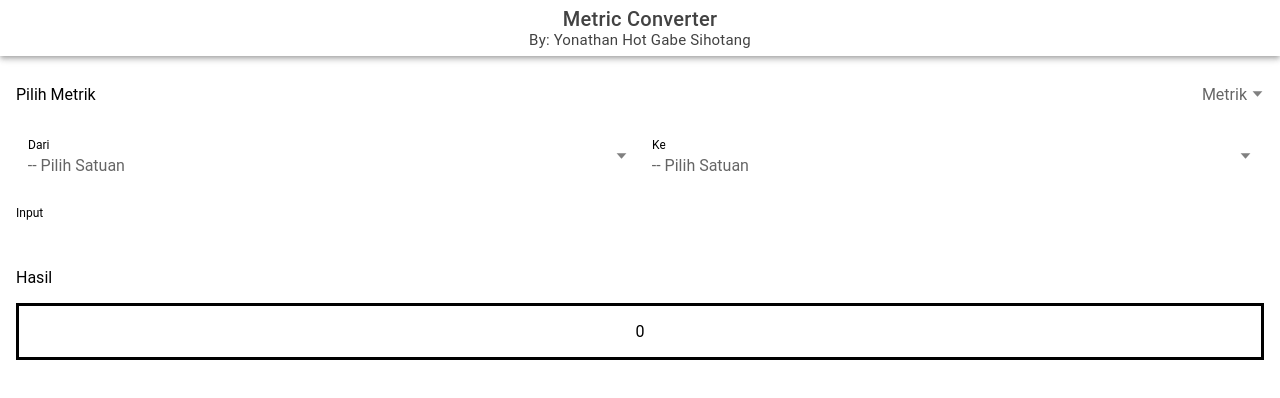
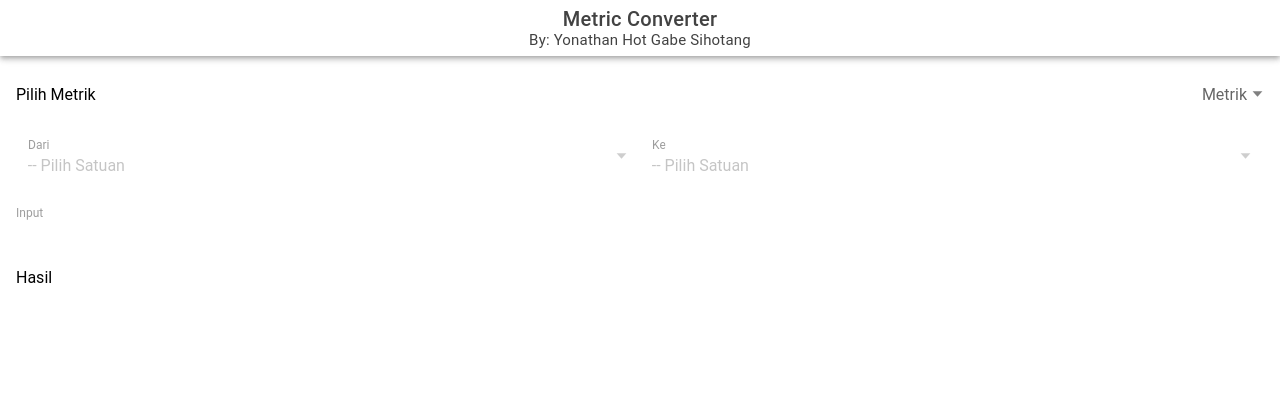
Before and after one commit to sihotang-yonathan1/metric_converter-yonathan_sihotang-ionic, a React (Vite) app: page /home in a window 1280 px wide. Shown: the top 398 px of the page. Built offline with nearby package versions, Linux system fonts and the light colour scheme.

Commit message:
[HomeContentContainer] fix input not disabled when no metric is choosen

```diff
--- a/src/components/HomeContentContainer.tsx
+++ b/src/components/HomeContentContainer.tsx
@@ -32,7 +32,7 @@ const availableMetric = [
 
 function SecondRowItemContentContainer({label, isDisabled, placeholder, metricIndex, changeFunction}:
     {isDisabled: boolean, label: string, placeholder: string, metricIndex: number, changeFunction: any}){
-    const selectedUnit = availableMetric[metricIndex].units
+    const selectedUnit = metricIndex !== -1 ? availableMetric[metricIndex].units : null
 
     return (
         <div className="dropdown_input_container">
@@ -42,7 +42,7 @@ function SecondRowItemContentContainer({label, isDisabled, placeholder, metricIn
                 labelPlacement="stacked"
                 disabled={isDisabled}
                 onIonChange={changeFunction}>
-                {selectedUnit.map(unit => {
+                {selectedUnit && selectedUnit.map(unit => {
                     return (
                         <IonSelectOption
                             value={selectedUnit.indexOf(unit)}
@@ -61,7 +61,7 @@ function SecondRowContentContainer({to_function, from_function, metricIndex, isD
         <div className="dropdown_container">
             <SecondRowItemContentContainer
                 label="Dari"
-                isDisabled={false}
+                isDisabled={isDisabled}
                 placeholder="-- Pilih Satuan"
                 metricIndex={metricIndex}
                 changeFunction={from_function}
@@ -69,7 +69,7 @@ function SecondRowContentContainer({to_function, from_function, metricIndex, isD
 
             <SecondRowItemContentContainer
                 label="Ke"
-                isDisabled={false}
+                isDisabled={isDisabled}
                 placeholder="-- Pilih Satuan"
                 metricIndex={metricIndex}
                 changeFunction={to_function}
@@ -80,7 +80,7 @@ function SecondRowContentContainer({to_function, from_function, metricIndex, isD
 
 
 export function ContentContainer(){
-    const [metricIndex, setMetricIndex] = useState(0)
+    const [metricIndex, setMetricIndex] = useState(-1)
     const [isInputDisabled, setInputDisabled] = useState(true)
     const [convertionInfo, setConversionInfo] = useState({
         'toIndex': 0,
@@ -169,6 +169,8 @@ export function ContentContainer(){
                 type="number"
                 labelPlacement="stacked"
                 onIonChange={handleInputNumber}
+                disabled={isInputDisabled}
+                pattern="[0-9]"
             />
 
             {/* TODO: styling the element */}
@@ -178,13 +180,18 @@ export function ContentContainer(){
             }}>
 
                 <p>Hasil</p>
+                {   !isInputDisabled &&
                     <div style={{
                         borderStyle: "solid"
                     }}>
                         <p style={{
                             textAlign: "center"
-                    }}>{resultNumber}</p>
+                        }}>
+                            {resultNumber}
+                        </p>
+
                     </div>
+                }
             </div>
         </div>
     )
```
Lines whose indentation alone changed are shown as unchanged.
